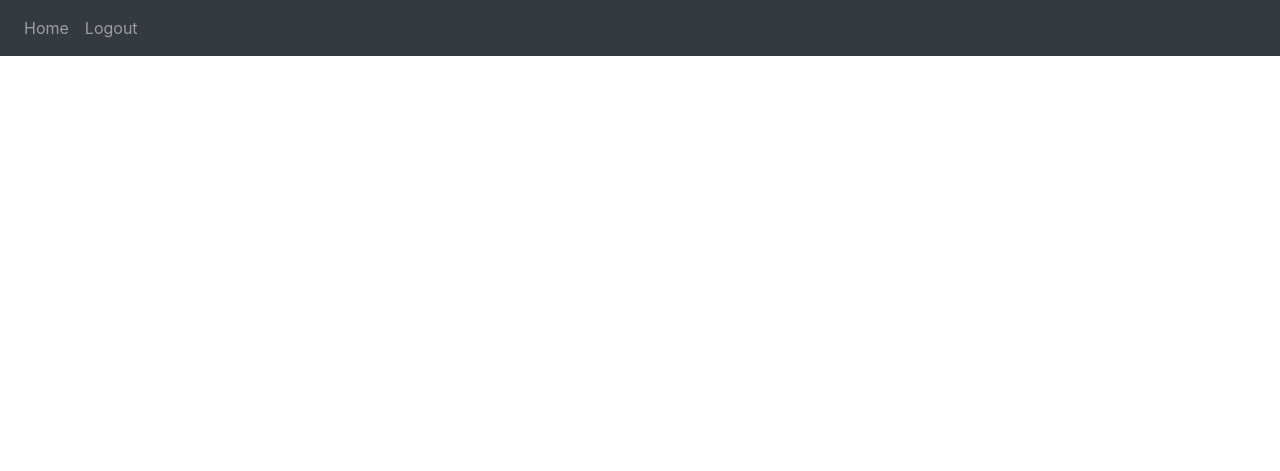
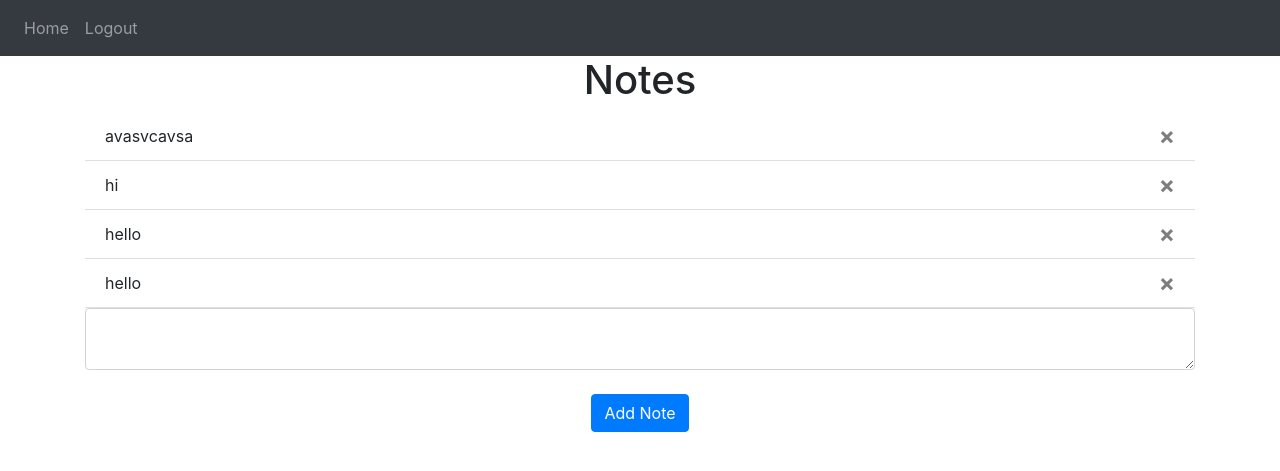
Before and after one commit to andrei5amabil/projects, a Flask app: page / in a window 1280 px wide. Shown: the top 471 px of the page. Run offline with Flask 3, Linux system fonts and the light colour scheme; a user stored in the database is signed in; some libraries are stand-ins or nearby versions.

Commit message:
note addition and deletion

```diff
--- /dev/null
+++ b/notesApp/website/static/script.js
@@ -0,0 +1,8 @@
+function deleteNote(noteId) {
+    fetch("/delete-note", {
+        method: "POST",
+        body: JSON.stringify({ noteId: noteId }),
+    }).then((_res) => {
+        window.location.href = "/";
+    });
+    }
--- a/notesApp/website/templates/base.html
+++ b/notesApp/website/templates/base.html
@@ -74,6 +74,6 @@
         integrity="sha384-JZR6Spejh4U02d8jOt6vLEHfe/JQGiRRSQQxSfFWpi1MquVdAyjUar5+76PVCmYl"
         crossorigin="anonymous"
     ></script>
-
+    <script src="../static/script.js"></script>
     </body>
 </html>
--- a/notesApp/website/templates/home.html
+++ b/notesApp/website/templates/home.html
@@ -3,5 +3,21 @@
 {% block title %}Home{% endblock %}
 
 {% block content %}
-
+<h1 align="center">Notes</h1>
+<ul class="list-group list-group-flush" id="notes">
+    {% for note in user.notes %}
+    <li class="list-group-item">{{note.data}}
+        <button type="button" class="close" onclick="deleteNote({{ note.id }})">
+            <span aria-hidden="true">&times;</span>
+        </button>
+    </li>
+    {% endfor %}
+</ul>
+<form method="POST">
+    <textarea name="note" id="note" class="form-control"></textarea>
+    <br/>
+    <div align="center">
+        <button type="submit" class="btn btn-primary">Add Note</button>
+    </div>
+</form>
 {% endblock %}
--- a/notesApp/website/views.py
+++ b/notesApp/website/views.py
@@ -1,9 +1,35 @@
-from flask import Blueprint, render_template
+from flask import Blueprint, render_template, request, flash, jsonify
 from flask_login import current_user, login_required
+from .models import Note
+from . import db
+import json
 
 views = Blueprint('views', __name__)
 
-@views.route('/')
+@views.route('/', methods=['GET', 'POST'])
 @login_required
 def home():
+    if request.method == 'POST':
+        note = request.form.get('note')
+
+        if len(note)<1:
+            flash('Note is too short!', category='error')
+        else:
+            new_note = Note(data=note, user_id=current_user.id)
+            db.session.add(new_note)
+            db.session.commit()
+            flash('Note added!', category='success')
+
     return render_template("home.html", user=current_user)
+
+@views.route('/delete-note', methods=['POST'])
+def delete_note():
+    note = json.loads(request.data)
+    noteId = note['noteId']
+    note = Note.query.get(noteId)
+    if note:
+        if note.user_id == current_user.id:
+            db.session.delete(note)
+            db.session.commit()
+
+    return jsonify({})
```
Also changed, not shown: notesApp/instance/database.db.
